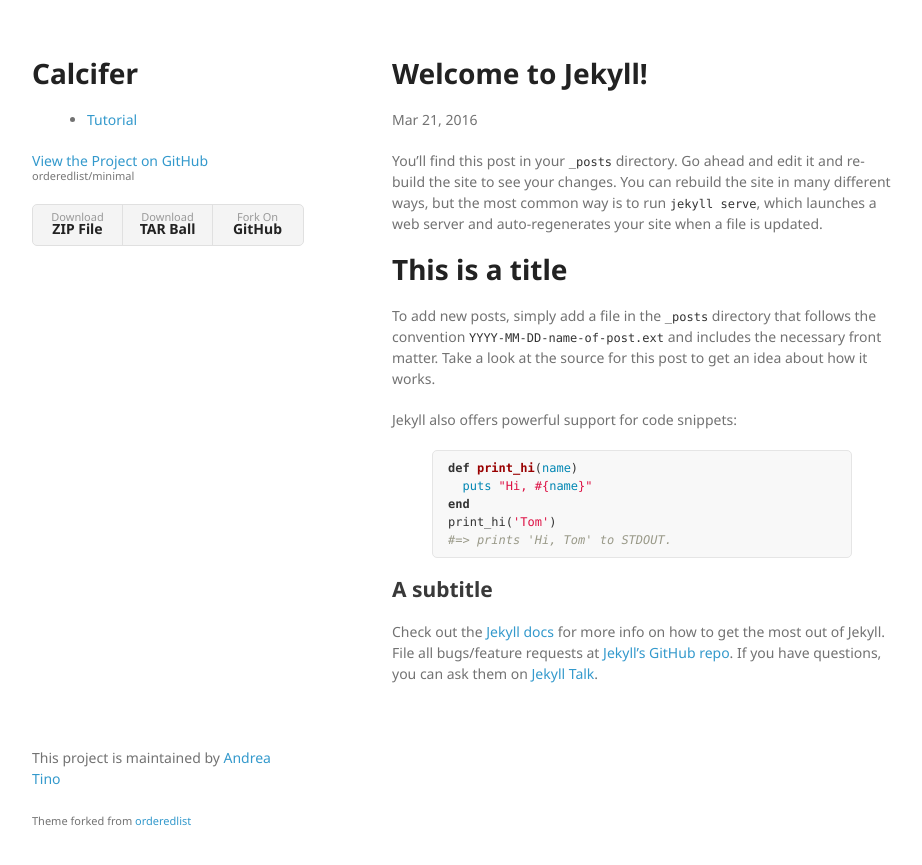
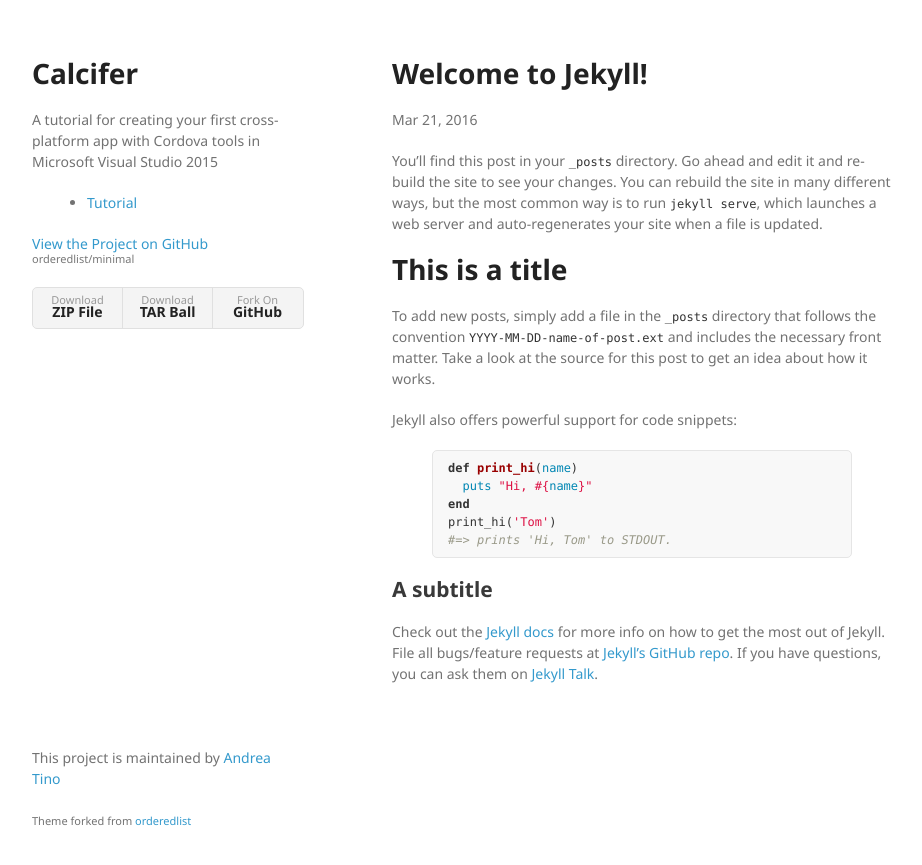
Before and after one commit to andry-tino/t-calcifer, a Jekyll site: the page built from index.html, in a window 1280 px wide. Shown: the top 865 px of the page, without its empty margins (178-1100 px from the left). Built offline with Jekyll 4.4.1, drawn with Linux system fonts in a browser that asks for light colours.

Commit message:
Fixing description

```diff
--- a/_config.yml
+++ b/_config.yml
@@ -8,7 +8,7 @@
 # Site settings
 title: Calcifer
 email: andry.tino@hotmail.com
-description: > # A tutorial for creating your first cross-platform app with Cordova tools in Microsoft Visual Studio 2015
+description: A tutorial for creating your first cross-platform app with Cordova tools in Microsoft Visual Studio 2015
 author: Andrea Tino
 baseurl: "/t-calcifer" # the subpath of your site, e.g. /blog
 url: "http://andry-tino.github.io" # the base hostname & protocol for your site
```
